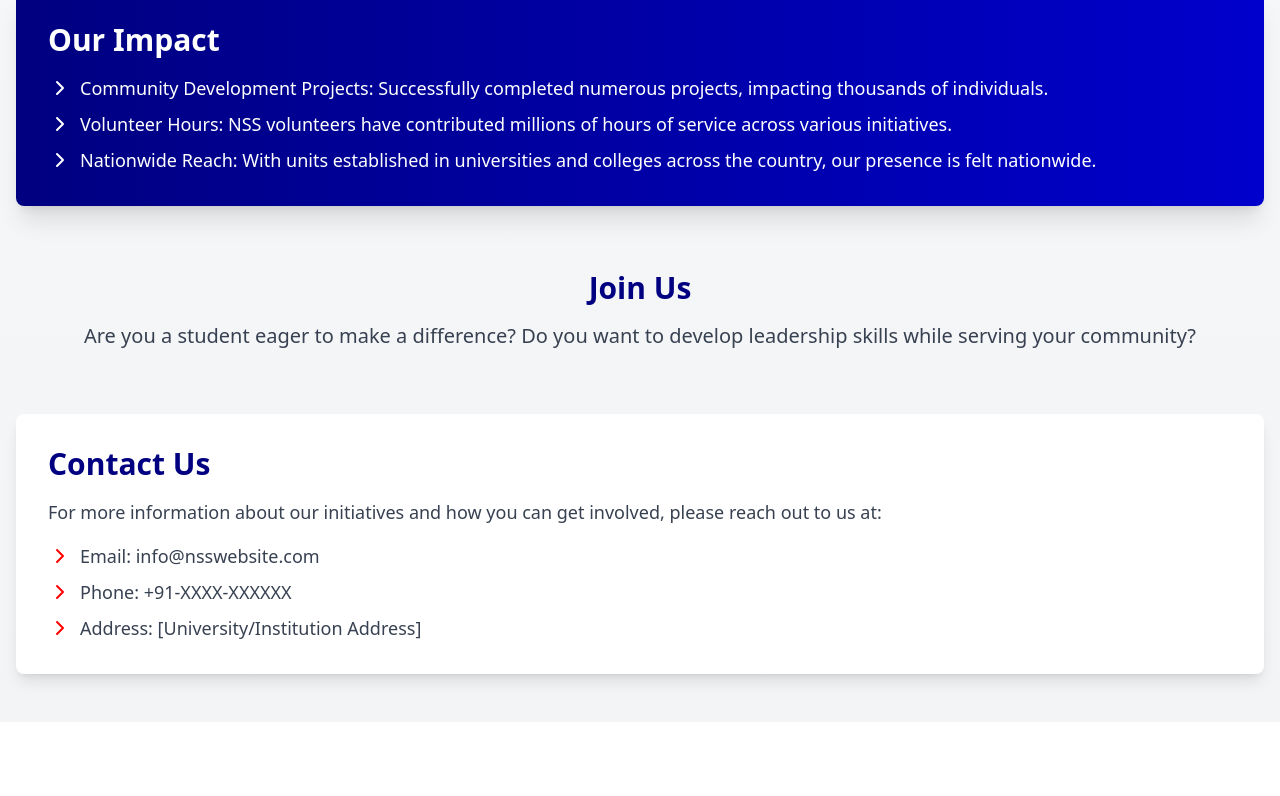
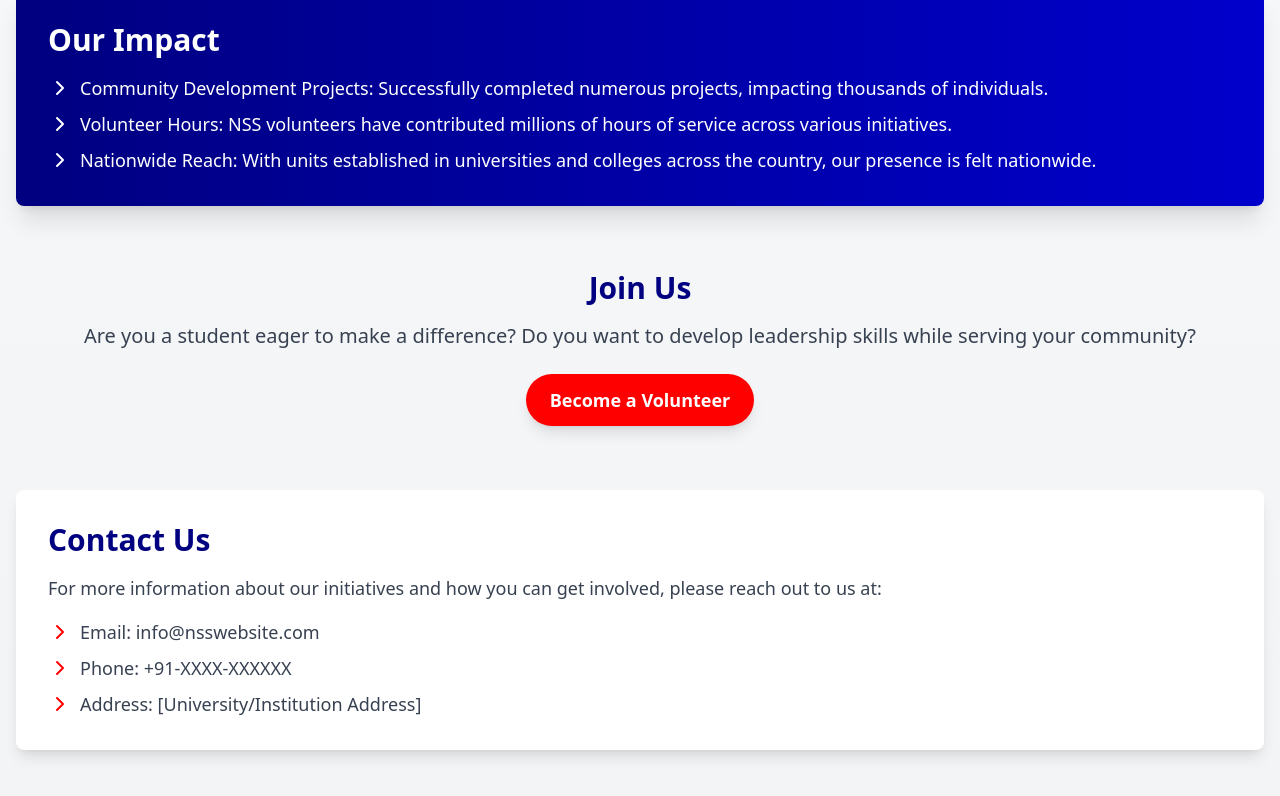
Before and after one commit to RohithR24/NSS_GITAM_HYD, a Next.js app: page /about in a window 1280 px wide. Shown: the part 1028-1824 px from the top of the page. Before the commit the page ends 1750 px from the top, so only its background shows below. Built offline with nearby package versions, Linux system fonts and the light colour scheme; a web font is replaced by a local one.

Commit message:
Feat adding button to aboutus page

```diff
--- a/app/about/page.tsx
+++ b/app/about/page.tsx
@@ -2,6 +2,7 @@
 
 import React from "react";
 import { ChevronRight, Book, Heart, Leaf, Users } from "lucide-react";
+import { Button } from "@/app/components/ui/index"
 
 export default function about() {
   return (
@@ -102,9 +103,8 @@
             Are you a student eager to make a difference? Do you want to develop
             leadership skills while serving your community?
           </p>
-          {/* <Button className="bg-[#FF0000] hover:bg-[#CC0000] text-white font-bold py-3 px-6 rounded-full text-lg shadow-lg hover:shadow-xl transition-all duration-300">
-            Become a Volunteer
-          </Button> */}
+          <Button title="Become a Volunteer" styles="bg-[#FF0000] hover:bg-[#CC0000] text-white font-bold py-3 px-6 rounded-full text-lg shadow-lg hover:shadow-xl transition-all duration-300" color={""} />
+
         </section>
 
         <section className="bg-white shadow-lg rounded-lg p-8">
--- a/app/components/ui/button.tsx
+++ b/app/components/ui/button.tsx
@@ -1,6 +1,7 @@
-import React from 'react'
+import { ButtonProps } from '@/types';
+import React from 'react';
 
-export function Button({  ...props }) {
+export function Button({ title, styles }:ButtonProps ) {
   return (
     <button
       className={`
@@ -10,17 +11,16 @@
         font-bold
         py-3
         px-6
+        ${styles}
         rounded-full
         text-lg
         shadow-lg
         hover:shadow-xl
         transition-all
         duration-300
-
       `}
-      {...props}
     >
-      {/* {children} */}
+      {title}
     </button>
-  )
+  );
 }
--- a/app/components/ui/index.ts
+++ b/app/components/ui/index.ts
@@ -1,7 +1,8 @@
-import Card from '@/app/components/ui/card';
-import { StatCard } from './statcard';
-import TeamMemberCard from '@/app/components/ui/TeamMemberCard';
-import TeamStructure from '@/app/components/ui/TeamStructure';
-import Tabs from '@/app/components/ui/Tabs';
+import Card from './Card';
+import { StatCard } from './StatCard';
+import TeamMemberCard from './TeamMemberCard';
+import TeamStructure from './TeamStructure';
+import Tabs from './Tabs';
 import Gallery from './Gallery';
-export {Card, StatCard, TeamMemberCard, TeamStructure, Tabs, Gallery}
+import { Button } from './Button';
+export {Card, StatCard, TeamMemberCard, TeamStructure, Tabs, Gallery, Button}
--- a/app/layout.tsx
+++ b/app/layout.tsx
@@ -26,6 +26,9 @@
 }>) {
   return (
     <html lang="en">
+      <header>
+      {/* <NavBar />  */}
+      </header>
       <body
         className={`${geistSans.variable} ${geistMono.variable} antialiased`}
       >
--- a/app/page.tsx
+++ b/app/page.tsx
@@ -12,9 +12,6 @@
 
   return (
     <div className="">
-      <Link href="/about" className="block px-3 py-2 text-base font-medium text-gray-600 hover:text-primary hover:bg-gray-50">
-            About Us
-          </Link>
       <Hero />
       <section className="px-0 py-10">
         <Statistics />
--- a/types/index.ts
+++ b/types/index.ts
@@ -85,3 +85,8 @@
     caption: string;
   }[];
 }
+
+export interface ButtonProps{
+  title: string;
+  styles: string;
+}
```
Also changed, not shown: app/components/sections/index.ts (+4 -4 lines).
